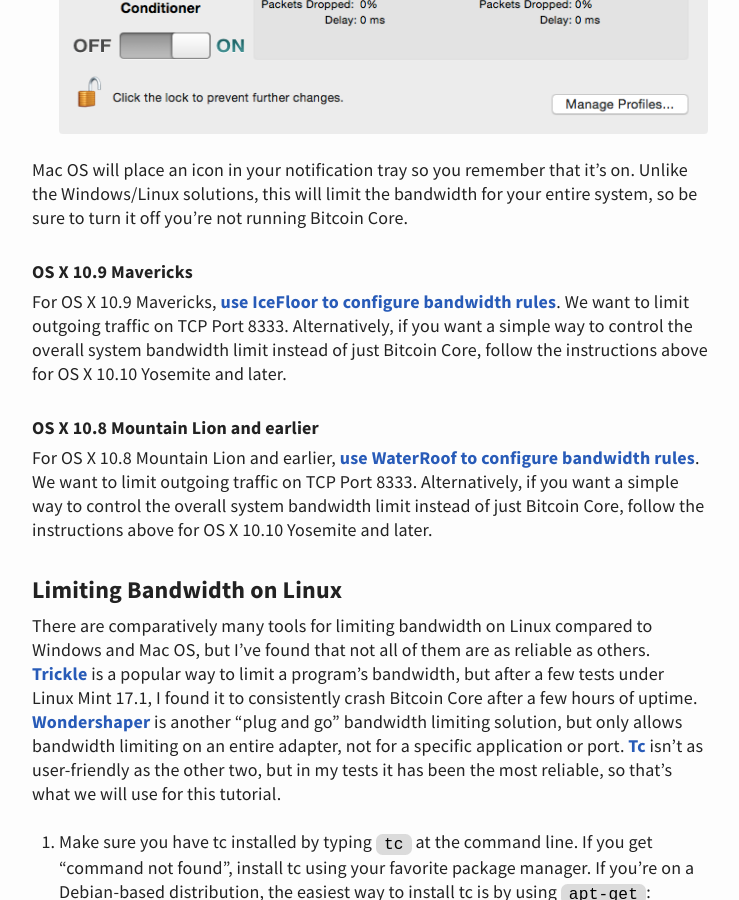
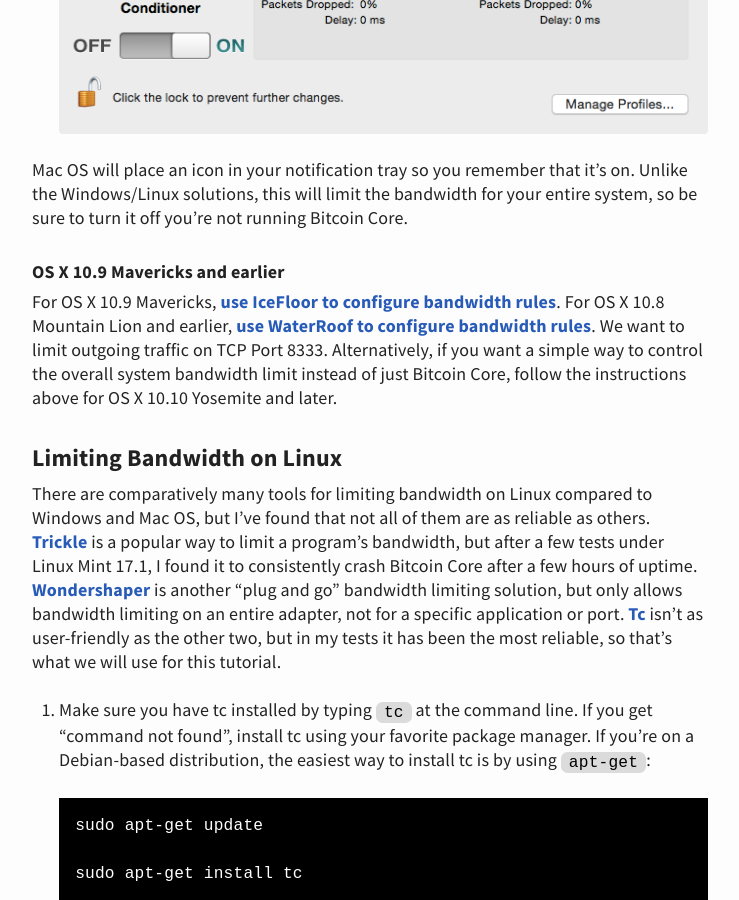
Before and after one commit to abpaolini/maxlaumeister.com, a Jekyll site: the page built from _posts/2015-7-16-how-to-limit-bandwidth-of-bitcoin-core-on-windows-mac-os-and-linux.md, in a window 1280 px wide and 900 px high, scrolled down 4085 px. Shown: the whole window, without its empty margins (270-1009 px from the left). Built offline with Jekyll 4.4.1, drawn with Linux system fonts in a browser that asks for light colours; comment, search, counter and statistics services are not loaded.

Commit message:
Merge two sections that were awkward standing apart

```diff
--- a/_posts/2015-7-16-how-to-limit-bandwidth-of-bitcoin-core-on-windows-mac-os-and-linux.md
+++ b/_posts/2015-7-16-how-to-limit-bandwidth-of-bitcoin-core-on-windows-mac-os-and-linux.md
@@ -82,13 +82,9 @@
 
 Mac OS will place an icon in your notification tray so you remember that it’s on. Unlike the Windows/Linux solutions, this will limit the bandwidth for your entire system, so be sure to turn it off you’re not running Bitcoin Core.
 
-#### OS X 10.9 Mavericks
+#### OS X 10.9 Mavericks and earlier
 
-For OS X 10.9 Mavericks, [use IceFloor to configure bandwidth rules](http://www.techrepublic.com/article/configure-apples-built-in-network-firewall-with-icefloor/). We want to limit outgoing traffic on TCP Port 8333. Alternatively, if you want a simple way to control the overall system bandwidth limit instead of just Bitcoin Core, follow the instructions above for OS X 10.10 Yosemite and later.
-
-#### OS X 10.8 Mountain Lion and earlier
-
-For OS X 10.8 Mountain Lion and earlier, [use WaterRoof to configure bandwidth rules](http://naleid.com/blog/2008/10/06/how-the-other-half-lives-bandwidth-throttling-on-the-mac-using-waterroofipfw). We want to limit outgoing traffic on TCP Port 8333. Alternatively, if you want a simple way to control the overall system bandwidth limit instead of just Bitcoin Core, follow the instructions above for OS X 10.10 Yosemite and later.
+For OS X 10.9 Mavericks, [use IceFloor to configure bandwidth rules](http://www.techrepublic.com/article/configure-apples-built-in-network-firewall-with-icefloor/). For OS X 10.8 Mountain Lion and earlier, [use WaterRoof to configure bandwidth rules](http://naleid.com/blog/2008/10/06/how-the-other-half-lives-bandwidth-throttling-on-the-mac-using-waterroofipfw). We want to limit outgoing traffic on TCP Port 8333. Alternatively, if you want a simple way to control the overall system bandwidth limit instead of just Bitcoin Core, follow the instructions above for OS X 10.10 Yosemite and later.
 
 <a id="linux" name="linux"></a>
 
```
